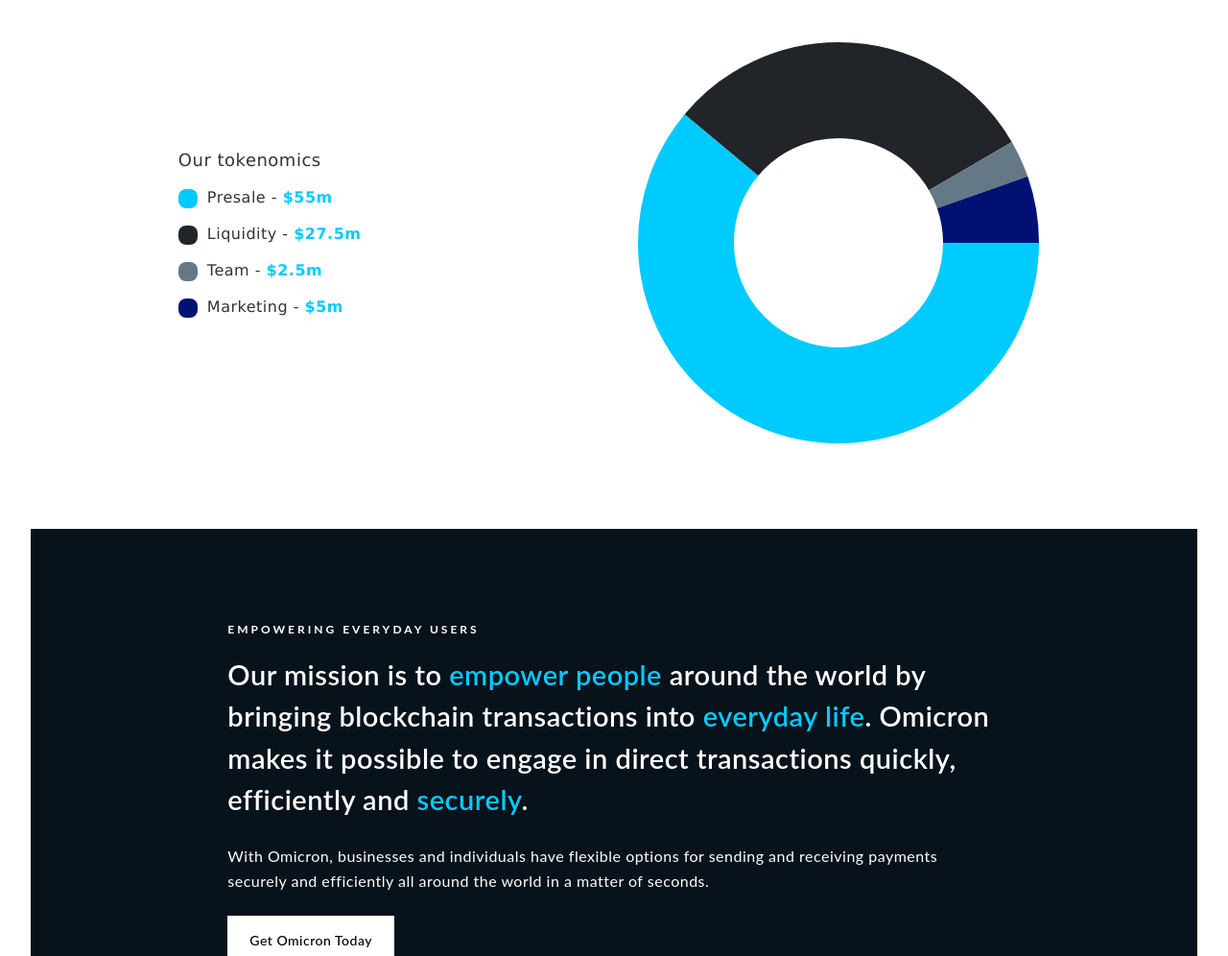
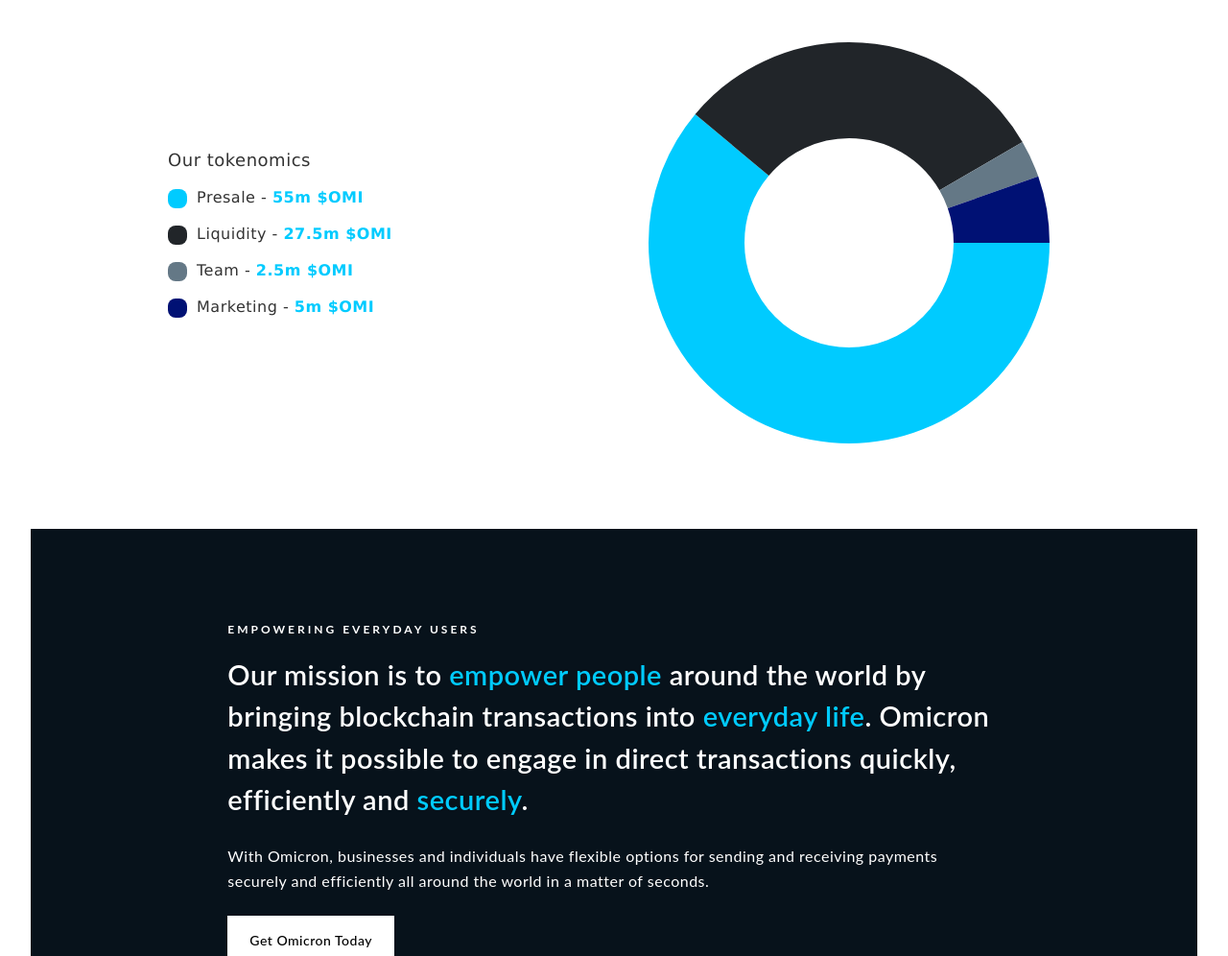
Before and after one commit to omicrontoken/omicrontoken.github.io, a plain HTML site: page index.html in a window 1280 px wide. Shown: the part 1096-2092 px from the top of the page at 96% size. Drawn offline with nearby package versions, Linux system fonts and the light colour scheme.

Commit message:
Update index.html

```diff
--- a/index.html
+++ b/index.html
@@ -83,10 +83,10 @@
                             <div class="legend">
                                 <p class="title">Our tokenomics</p>
                                 <ul class="caption-list">
-                                <li class="caption-item">Presale - <span>$55m</span></li>
-                                <li class="caption-item">Liquidity - <span>$27.5m</span></li>
-                                <li class="caption-item">Team - <span>$2.5m</span></li>
-                                <li class="caption-item">Marketing - <span>$5m</span></li>
+                                <li class="caption-item">Presale - <span>55m $OMI</span></li>
+                                <li class="caption-item">Liquidity - <span>27.5m $OMI</span></li>
+                                <li class="caption-item">Team - <span>2.5m $OMI</span></li>
+                                <li class="caption-item">Marketing - <span>5m $OMI</span></li>
                                 </ul>
                             </div>
 
```
